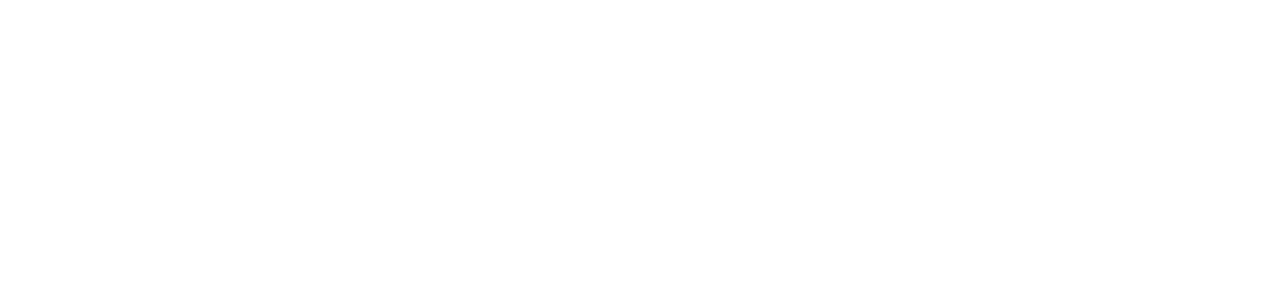
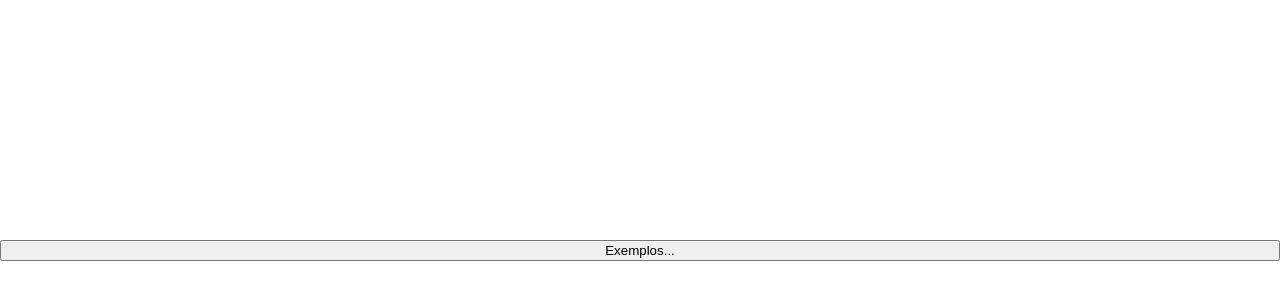
Before and after one commit to macpedro12/SalePersonalSite, a Next.js app: page / in a window 1280 px wide. Shown: the part 1469-1769 px from the top of the page. Built offline with nearby package versions, Linux system fonts and the light colour scheme.

Commit message:
added exemplo pages button

```diff
--- a/src/pages/index.js
+++ b/src/pages/index.js
@@ -67,6 +67,7 @@
               </div>
             ))}
           </div>
+          <Link href={{pathname:"/exemplos", query:{darkMode}}}><button className={styles.bt}>Exemplos...</button></Link>
         </div>
         <div className={styles.responsive}>
           <div className={styles.text}>
```
